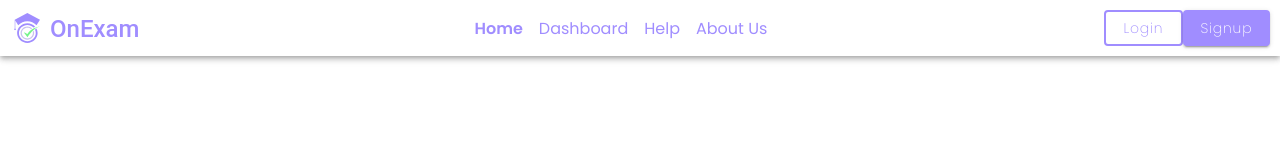
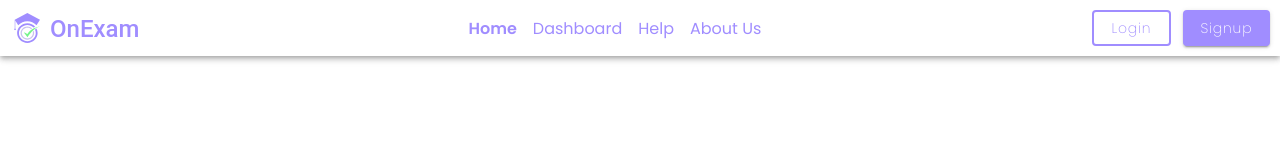
Before and after one commit to developercirclesmks/sistem-informasi-11, a React (Vite) app: page /home in a window 1280 px wide. Shown: the top 160 px of the page. Built offline with nearby package versions, Linux system fonts and the light colour scheme.

Commit message:
fix : fix profileNav

```diff
--- a/src/components/molecules/ProfileNav/ProfileNav.module.css
+++ b/src/components/molecules/ProfileNav/ProfileNav.module.css
@@ -0,0 +1,4 @@
+.main{
+  display:flex;
+  gap:12px;
+}
--- a/src/components/molecules/ProfileNav/ProfileNav.tsx
+++ b/src/components/molecules/ProfileNav/ProfileNav.tsx
@@ -12,7 +12,7 @@ import style from "./ProfileNav.module.css";
 
 const ProfileNav: React.FC = () => {
 	return (
-		<>
+		<main className={style.main}>
 			<Link to="/login">
 				<IonButton color="" size="default" fill="outline">
 					Login
@@ -23,7 +23,7 @@ const ProfileNav: React.FC = () => {
 					Signup
 				</IonButton>
 			</Link>
-		</>
+		</main>
 	);
 };
 
```
